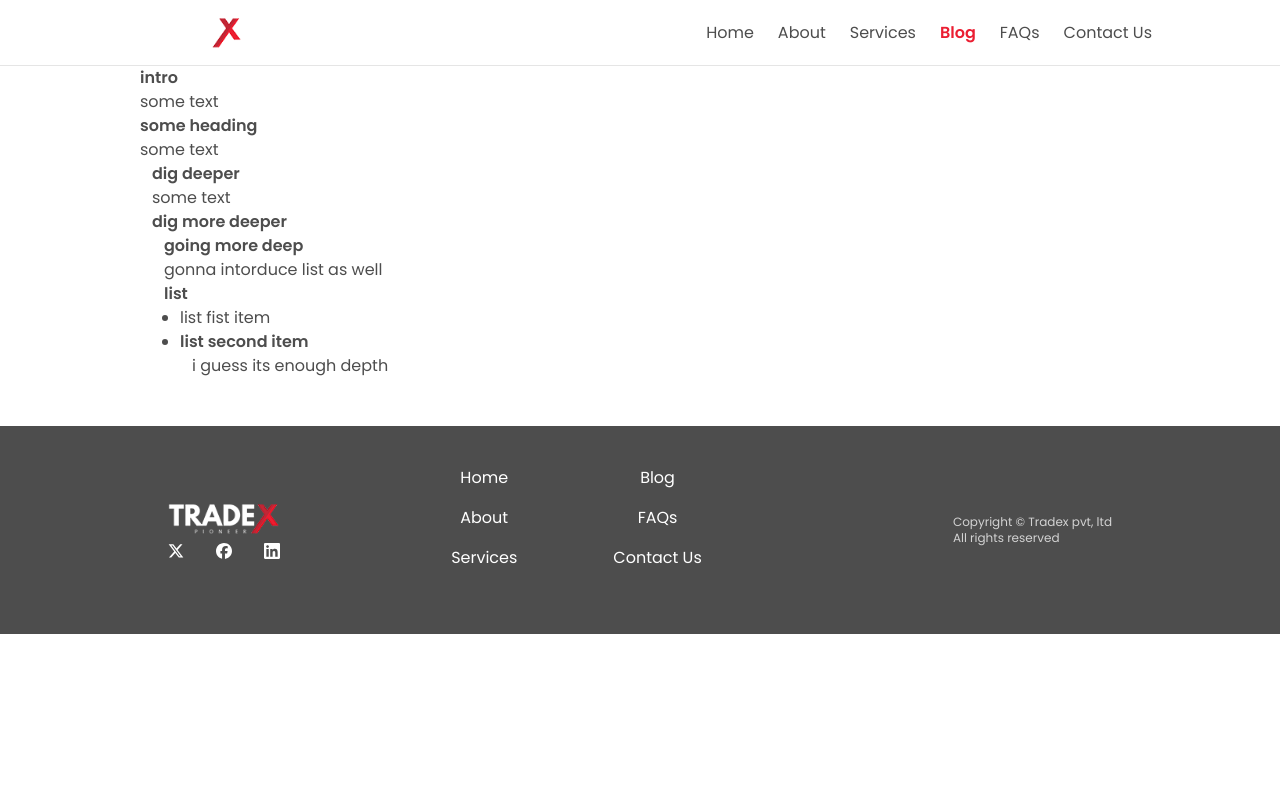
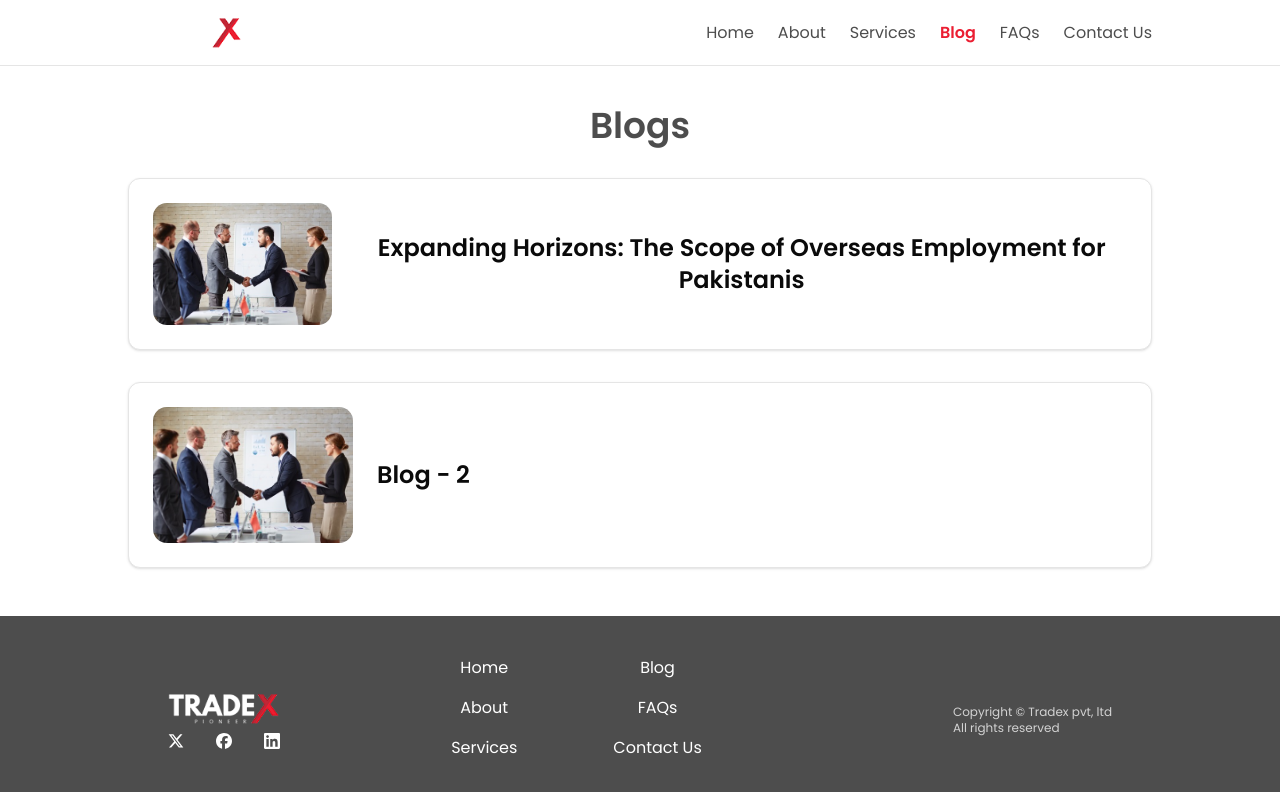
Before and after one commit to ze-ahmed-x/WD-Tradex, a Next.js app: page /blog in a window 1280 px wide. Shown: the top 792 px of the page. Built offline with nearby package versions, Linux system fonts and the light colour scheme.

Commit message:
Base Application completed - blog and faqs completed

```diff
--- a/app/blog/[id]/page.tsx
+++ b/app/blog/[id]/page.tsx
@@ -42,8 +42,6 @@ const writelist = (list: segmentItem[]) => {
 
 const page = ({ params: { id } }: { params: { id: string } }) => {
     const blog = findBlogById(id)
-    console.log({ id: id, blo: blog })
-
     return (
         <section className='custom_container'>
             <div className='flex flex-col gap-6 sm:gap-8 md:gap-10 lg:gap-12 mt-10'>
--- a/app/blog/page.tsx
+++ b/app/blog/page.tsx
@@ -1,116 +1,20 @@
+import BlogCard from '@/components/shared/blog/BlogCard'
+import { blogArray } from '@/lib/Blog'
 import React from 'react'
 
-const blog = {
-    title: 'some title',
-    segments: [
-        {
-            heading: "intro",
-            text: "some text"
-        },
-        {
-            heading: "some heading",
-            text: "some text",
-            segments: [
-                {
-                    heading: "dig deeper",
-                    text: "some text",
-                },
-                {
-                    heading: "dig more deeper",
-                    segments: [
-                        {
-                            heading: "going more deep",
-                            text: "gonna intorduce list as well"
-                        },
-                        {
-                            heading: "list",
-                            list: [
-                                { text: "list fist item" },
-                                {
-                                    heading: "list second item",
-                                    segments: [
-                                        {
-                                            text: "i guess its enough depth"
-                                        }
-                                    ]
-                                }
-                            ]
-                        }
-                    ]
-                }
-            ]
-
-        }
-    ]
-}
-
-
-type segmentItem = {
-    heading?: string,
-    text?: string,
-    segments?: segmentItem[],
-    list?:segmentItem[],
-}
-
-const writeSegment = ( segments: segmentItem[] ) => {
-    return (
-        <>
-        {segments.map ((seg, index) => (
-            <div key={index} className='ml-3'>
-                { seg.heading && <p className='font-semibold'> { seg.heading } </p> }
-                { seg.text && <p> { seg.text } </p> }
-                { seg.segments && writeSegment(seg.segments) }
-                { seg.list && writelist(seg.list) }
+const page = () => {
+  return (
+    <section className='custom_container mt-10'>
+        <div className='flex flex-col gap-4 sm:gap-5 md:gap-6 lg:gap-8'>
+            <h2 className='h2 text-center'>Blogs</h2>
+            <div className='flex flex-col gap-4 sm:gap-5 md:gap-6 lg:gap-8'>
+                { blogArray.map( blog => (
+                    <BlogCard key={blog._id} imgSrc= { blog.thumbnail} imgAlt= { blog.thumbnailAlt } blogId= { blog._id } blogTitle= { blog.title } />
+                )) }
             </div>
-        )) }
-       </>
-)
-}
-
-const writelist = ( list: segmentItem[] ) => {
-    return (
-        <ul className='list-disc ml-4'>
-
-        {list.map ((seg, index) => (
-            <li key={index}>
-                { seg.heading && <p className='font-semibold'> { seg.heading } </p> }
-                { seg.text && <p> { seg.text } </p> }
-                { seg.segments && writeSegment(seg.segments) }
-                { seg.list && writelist(seg.list) }
-            </li>
-        )) }
-        </ul>
-)
-}
-
-
-
-
-const page = () => {
-
-
-    return (
-        <section className='custom_container'>
-            {/* <p>heading</p>
-            <p>some text here</p>
-            <p>sub heading</p>
-            <div className='ml-3'>
-                <ul>
-                    <li>some sub text here</li>
-                    <li>sub sub heading</li>
-                    <div className='ml-3'>
-                        <ul>
-                            <li>
-                                sub sub sub text
-                            </li>
-                            <li> sub sub sub text</li>
-                        </ul>
-                    </div>
-                </ul>
-            </div> */}
-            {writeSegment(blog.segments)}
-        </section>
-    )
+        </div>
+    </section>
+  )
 }
 
 export default page
--- /dev/null
+++ b/app/contact/page.tsx
@@ -0,0 +1,19 @@
+import ContactCard from '@/components/shared/contact/ContactCard'
+import { pageContactInfo } from '@/lib/Constants'
+import React from 'react'
+
+const page = () => {
+  return (
+    <section className='custom_container mt-10'>
+         <div className='custom_container flex flex-col items-center gap-4 sm:gap-6 md:gap-7 lg:gap-8'>
+        <div className='flex flex-col items-center sm:gap-2'>
+            <h2 className="h2"> {pageContactInfo.title} </h2>
+            <p className="subText" > {pageContactInfo.sub_text} </p>
+        </div>
+        <ContactCard />
+    </div>
+    </section>
+  )
+}
+
+export default page
--- /dev/null
+++ b/app/faqs/page.tsx
@@ -0,0 +1,27 @@
+import { Separator } from '@/components/ui/separator'
+import { faqs } from '@/lib/FAQs/faqs'
+import React from 'react'
+
+const page = () => {
+  return (
+    <section className='custom_container mt-10'>
+        <div className='flex flex-col gap-8'>
+            <h2 className='h2 text-center'> FAQs </h2>
+            <div className='flex flex-col gap-6'>
+                { faqs.map( (quest, index) => (
+                    <>
+                    <div key={index} className='flex flex-col gap-3'>
+                        <h3 className='h4'><span className='h3 text-primary'>Q:</span> { quest.question }</h3>
+                        <p className='regularText'> <span className='h3 text-primary'> A: </span> {quest.answer} </p>
+                    </div>
+                    <Separator />
+                    </>
+                ))}
+            </div>
+        </div>
+
+    </section>
+)
+}
+
+export default page
--- a/components/shared/blog/BlogCard.tsx
+++ b/components/shared/blog/BlogCard.tsx
@@ -1,8 +1,31 @@
+import { Card, CardContent, CardFooter, CardHeader } from '@/components/ui/card'
+import Image from 'next/image'
+import Link from 'next/link'
 import React from 'react'
 
-const BlogCard = () => {
+type blogPorps = {
+  imgSrc: string
+  imgAlt: string
+  blogId: string
+  blogTitle: string
+}
+
+const BlogCard = ({ imgSrc, imgAlt, blogId, blogTitle } : blogPorps) => {
   return (
-    <div>BlogCard</div>
+    <Link href= {`/blog/${blogId}`}>
+      <Card className='hover:shadow-lg transition-shadow pt-6'>
+        <CardContent>
+          <div className='flex flex-col items-center sm:flex-row gap-4 sm:gap-6'>
+            <div>
+              <Image src={imgSrc} alt={imgAlt} height={150} width={200} className='rounded-md'/>
+            </div>
+            <div>
+              <h3 className='h3 text-center'> { blogTitle } </h3>
+            </div>
+          </div>
+        </CardContent>
+      </Card>
+    </Link>
   )
 }
 
--- a/lib/Blog/Blog1.ts
+++ b/lib/Blog/Blog1.ts
@@ -1,6 +1,10 @@
+import { blog1Image } from "@/public";
+
 const blog = {
     _id:'01',
     title: "Expanding Horizons: The Scope of Overseas Employment for Pakistanis",
+    thumbnail: blog1Image.src,
+    thumnailAlt: "handshake",
     segments: [
         {text: "Pakistan boasts a rich talent pool and a young, energetic workforce. As the global job market evolves, seeking overseas employment has become an increasingly attractive option for many Pakistanis. This article explores the expanding scope of overseas employment opportunities and the factors driving this trend."},
         {
--- a/lib/Blog/Blog2.ts
+++ b/lib/Blog/Blog2.ts
@@ -1,6 +1,10 @@
+import { blog1Image } from "@/public";
+
 const blog = {
     _id:'02',
     title: "Blog - 2",
+    thumbnail: blog1Image.src,
+    thumnailAlt: "handshake",
     segments: [
         {text: "Pakistan boasts a rich talent pool and a young, energetic workforce. As the global job market evolves, seeking overseas employment has become an increasingly attractive option for many Pakistanis. This article explores the expanding scope of overseas employment opportunities and the factors driving this trend."},
         {
--- a/lib/Blog/index.ts
+++ b/lib/Blog/index.ts
@@ -10,6 +10,6 @@ export const findBlogById = (id: string) => {
 }
 
 export const blogArray = [
-    {_id: blog1._id, title: blog1.title, blog: blog1},
-    {_id: blog2._id, title: blog2.title, blog: blog2},
+    {_id: blog1._id, title: blog1.title, thumbnail: blog1.thumbnail, thumbnailAlt: blog1.thumnailAlt, blog: blog1},
+    {_id: blog2._id, title: blog2.title, thumbnail: blog2.thumbnail, thumbnailAlt: blog1.thumnailAlt, blog: blog2},
 ]
--- /dev/null
+++ b/lib/FAQs/faqs.ts
@@ -0,0 +1,42 @@
+export const faqs = [
+    {
+      "question": "What is overseas employment, and why is it popular among Pakistanis?",
+      "answer": "Overseas employment refers to working in a foreign country. It's popular among Pakistanis due to better job opportunities, higher wages, and the chance to support their families back home."
+    },
+    {
+      "question": "What are the common destinations for overseas employment for Pakistanis?",
+      "answer": "Popular destinations include Gulf countries such as Saudi Arabia, UAE, Qatar, as well as Western countries like the United States, Canada, and the United Kingdom."
+    },
+    {
+      "question": "What are the legal requirements for Pakistanis seeking overseas employment?",
+      "answer": "Legal requirements typically include obtaining the necessary visa and work permits, fulfilling any specific job qualifications or certifications required by the destination country, and adhering to immigration laws."
+    },
+    {
+      "question": "How can one find overseas employment opportunities?",
+      "answer": "Opportunities can be found through online job portals, recruitment agencies specializing in overseas placements, networking with professionals already working abroad, and government-sponsored programs."
+    },
+    {
+      "question": "What are the risks associated with overseas employment?",
+      "answer": "Risks include exploitation by employers, mistreatment, exposure to unsafe working conditions, cultural challenges, language barriers, and legal issues related to immigration or work permits."
+    },
+    {
+      "question": "What steps should one take to ensure a smooth transition to overseas employment?",
+      "answer": "It's essential to research the destination country's culture, laws, and customs, secure proper documentation, obtain health insurance, familiarize oneself with local language basics, and seek guidance from experienced expatriates."
+    },
+    {
+      "question": "How can one guard against fraudulent recruitment agencies or job scams?",
+      "answer": "It's crucial to verify the authenticity of recruitment agencies by checking their registration with relevant authorities, avoiding agencies that demand upfront fees, and conducting thorough research on job offers and contracts."
+    },
+    {
+      "question": "What support services are available for Pakistanis working overseas?",
+      "answer": "The Pakistani government offers consular services through embassies and consulates abroad, providing assistance with legal issues, emergencies, and repatriation. Additionally, community networks and organizations often offer support to expatriates."
+    },
+    {
+      "question": "How can overseas employment benefit the Pakistani economy?",
+      "answer": "Remittances sent by Pakistanis working abroad contribute significantly to the country's foreign exchange reserves, support economic growth, reduce unemployment, and alleviate poverty by providing financial support to families."
+    },
+    {
+      "question": "What are the opportunities for career advancement for Pakistanis working overseas?",
+      "answer": "Overseas employment offers exposure to international work environments, skill development, networking opportunities, and access to higher-paying positions. Many Pakistanis gain valuable experience abroad that can enhance their career prospects globally or upon returning to Pakistan."
+    }
+  ]
--- a/public/index.ts
+++ b/public/index.ts
@@ -22,6 +22,7 @@ import fb from './fb.svg';
 import linkedIn from './LinkedIn.svg';
 import about from './images/About.jpg';
 import alternateEnery from './images/ae.webp'
+import blog1Image from './images/blog1.jpg'
 
 export {
 logo,
@@ -47,5 +48,6 @@ x,
 fb,
 linkedIn,
 about,
-alternateEnery
+alternateEnery,
+blog1Image,
 }
```
